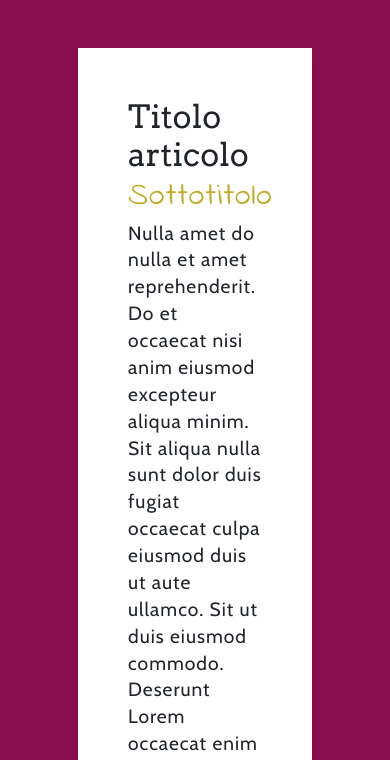
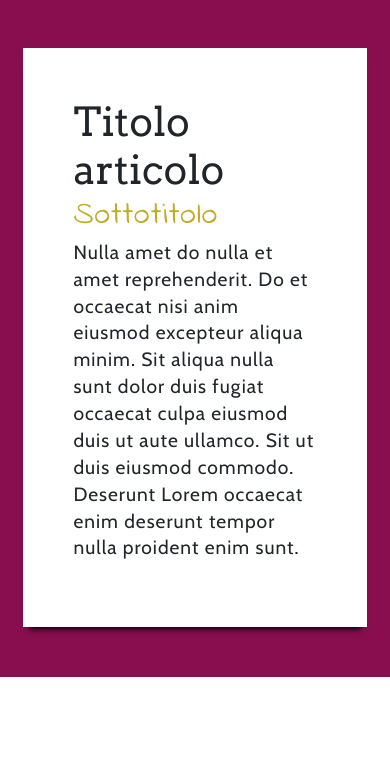
Before and after one commit to Raist90/personal-site, a Gatsby site: page / in a window 390 px wide. Shown: the part 896-1656 px from the top of the page. After the commit the page ends 1573 px from the top, so only its background shows below. Built offline with nearby package versions, Linux system fonts and the light colour scheme; Gatsby itself is replaced by a stand-in of ours.

Commit message:
blog wrapper width on mobile adjusted

```diff
--- a/src/components/main-content.js
+++ b/src/components/main-content.js
@@ -19,7 +19,7 @@ const MainContent = () => {
             <section class="m-blog-section purple-bg">
                 <div class="m-blog-wrapper m-shadow">
                     <article class="m-featured">
-                        <h2>Titolo articolo</h2>
+                        <h1>Titolo articolo</h1>
                         <p class="subtitle yellow-text">Sottotitolo</p>
                         <p>
                             Nulla amet do nulla et amet reprehenderit. Do et occaecat nisi anim eiusmod excepteur aliqua minim. Sit aliqua nulla sunt dolor duis fugiat occaecat culpa eiusmod duis ut aute ullamco. Sit ut duis eiusmod commodo. Deserunt Lorem occaecat enim deserunt tempor nulla proident enim sunt.
--- a/src/styles/custom.scss
+++ b/src/styles/custom.scss
@@ -172,7 +172,7 @@ section.m-blog-section {
         article {
             line-height: 1.4;
 
-            h2, .subtitle, article {
+            h1, .subtitle, article {
                 margin: 0;
             }
         }
@@ -189,4 +189,12 @@ section.m-blog-section {
             max-width: 88vw;
         }
     }
+
+    /* blog section */
+    section.m-blog-section {
+
+        .m-blog-wrapper {
+            max-width: 88vw;
+        }
+    }
   }
```
